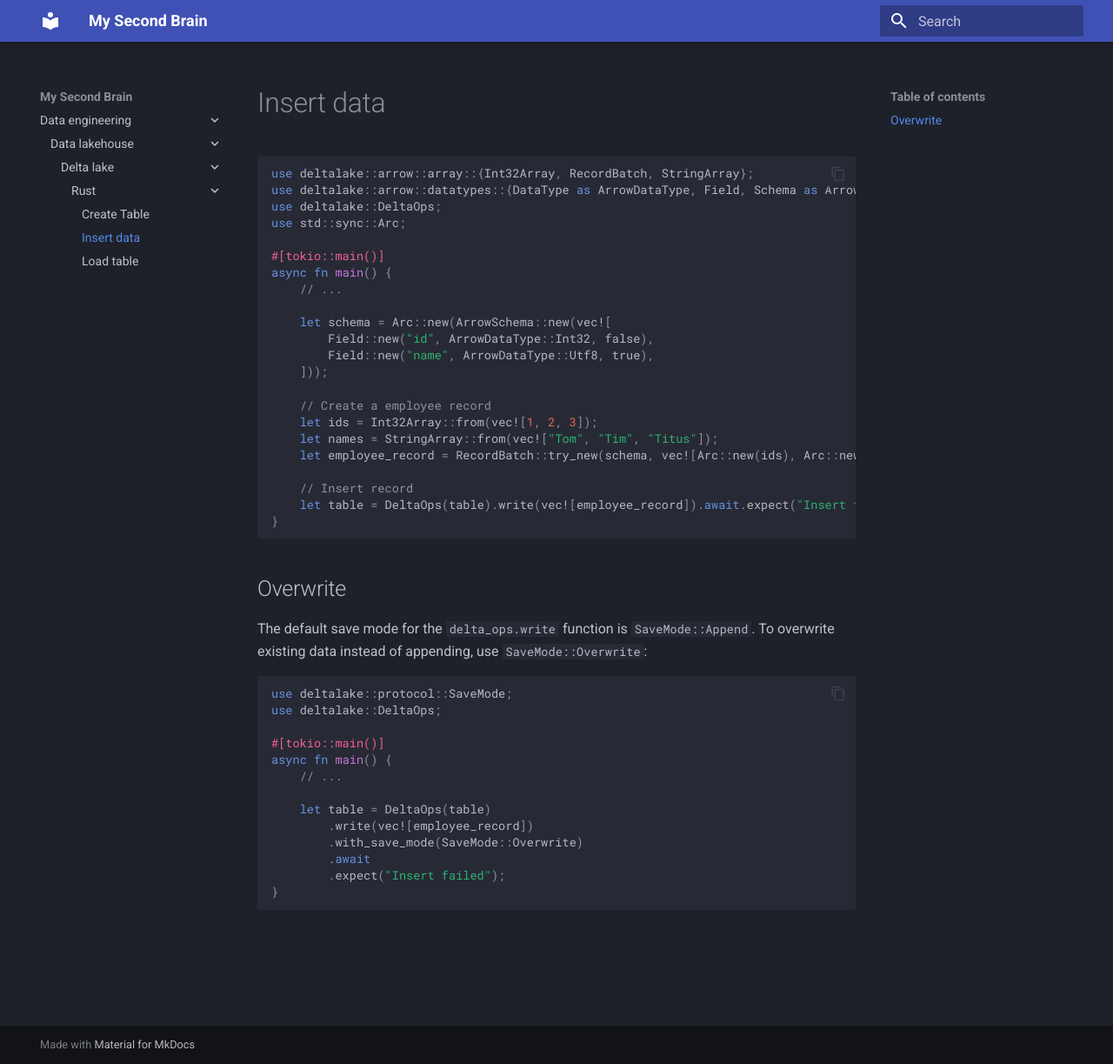
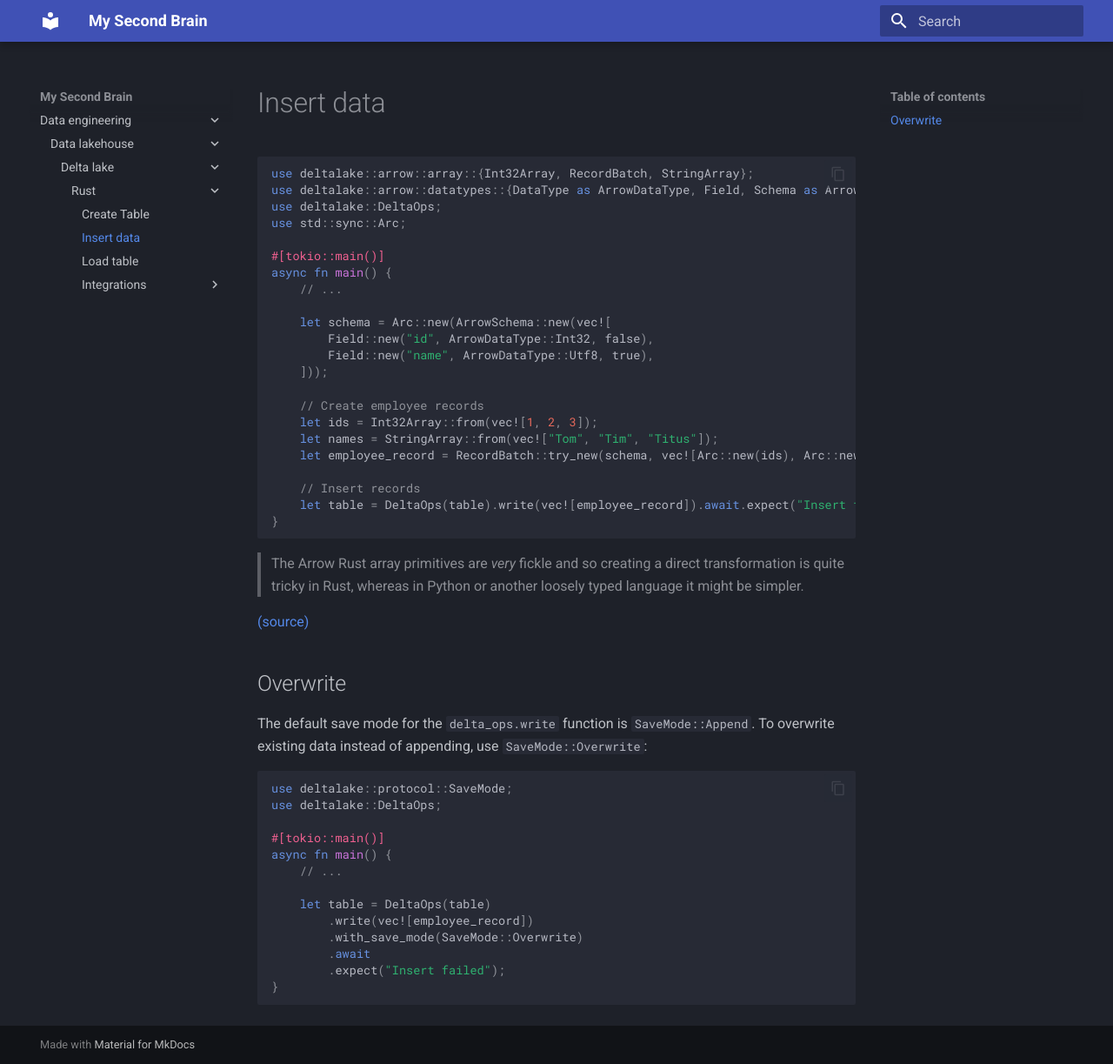
Before and after one commit to HelloJowet/second_brain, an MkDocs documentation site: the page built from docs/data_engineering/data_lakehouse/delta_lake/rust/02_insert_data.md, in a window 1280 px wide and 1223 px high. Shown: the whole window at 87% size. Built offline with MkDocs 1.6.1 and Material for MkDocs 9.7.7, drawn with Linux system fonts in a browser that asks for light colours.

Commit message:
feat: s3 integration docs added

````diff
--- a/docs/data_engineering/data_lakehouse/delta_lake/rust/02_insert_data.md
+++ b/docs/data_engineering/data_lakehouse/delta_lake/rust/02_insert_data.md
@@ -15,16 +15,19 @@ async fn main() {
         Field::new("name", ArrowDataType::Utf8, true),
     ]));
 
-    // Create a employee record
+    // Create employee records
     let ids = Int32Array::from(vec![1, 2, 3]);
     let names = StringArray::from(vec!["Tom", "Tim", "Titus"]);
     let employee_record = RecordBatch::try_new(schema, vec![Arc::new(ids), Arc::new(names)]).unwrap();
 
-    // Insert record
+    // Insert records
     let table = DeltaOps(table).write(vec![employee_record]).await.expect("Insert failed");
 }
+```
 
-```
+> The Arrow Rust array primitives are _very_ fickle and so creating a direct transformation is quite tricky in Rust, whereas in Python or another loosely typed language it might be simpler.
+
+[(source)](https://github.com/delta-io/delta-rs/blob/99e39ca1ca372211cf7b90b62d33878fa961881c/crates/deltalake/examples/recordbatch-writer.rs#L156)
 
 ## Overwrite
 
````
Also changed, not shown: docs/data_engineering/data_lakehouse/delta_lake/rust/integrations/object_storage/s3.md (added, +44 -0 lines).
